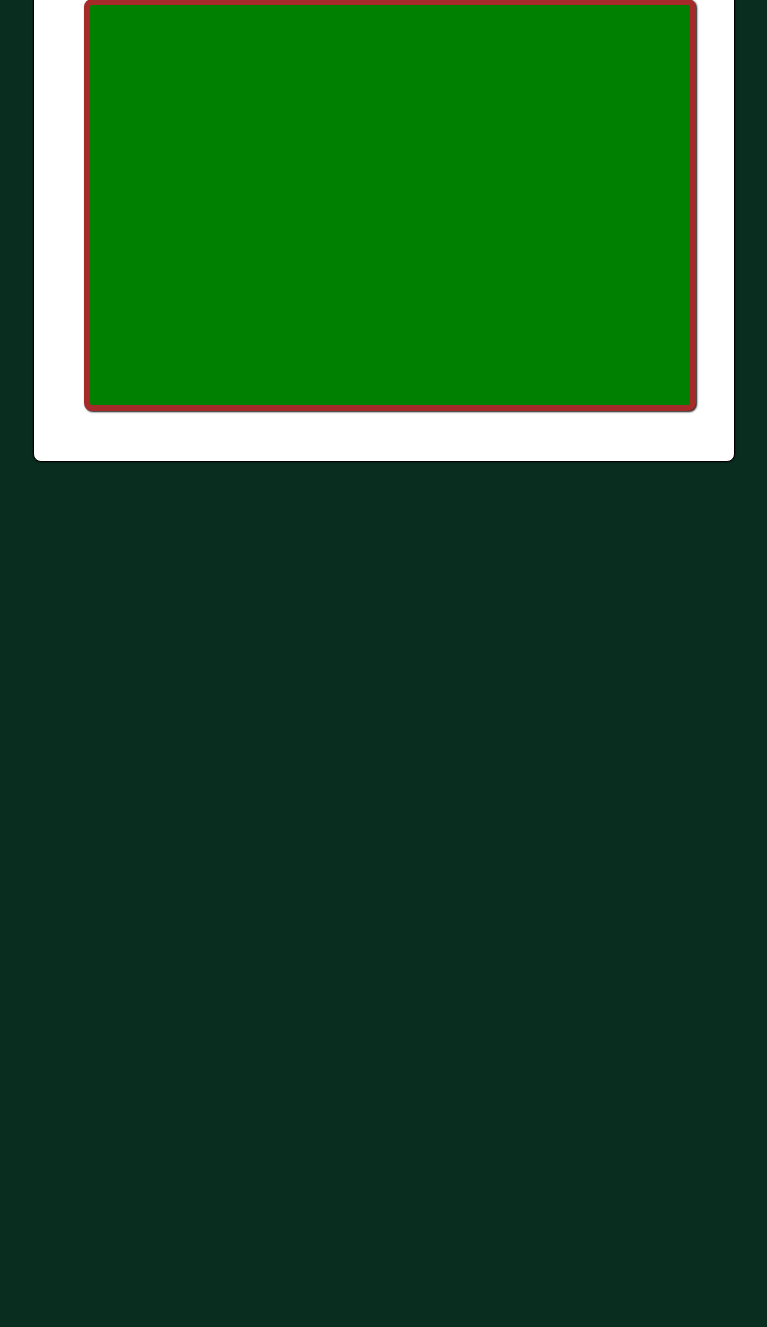
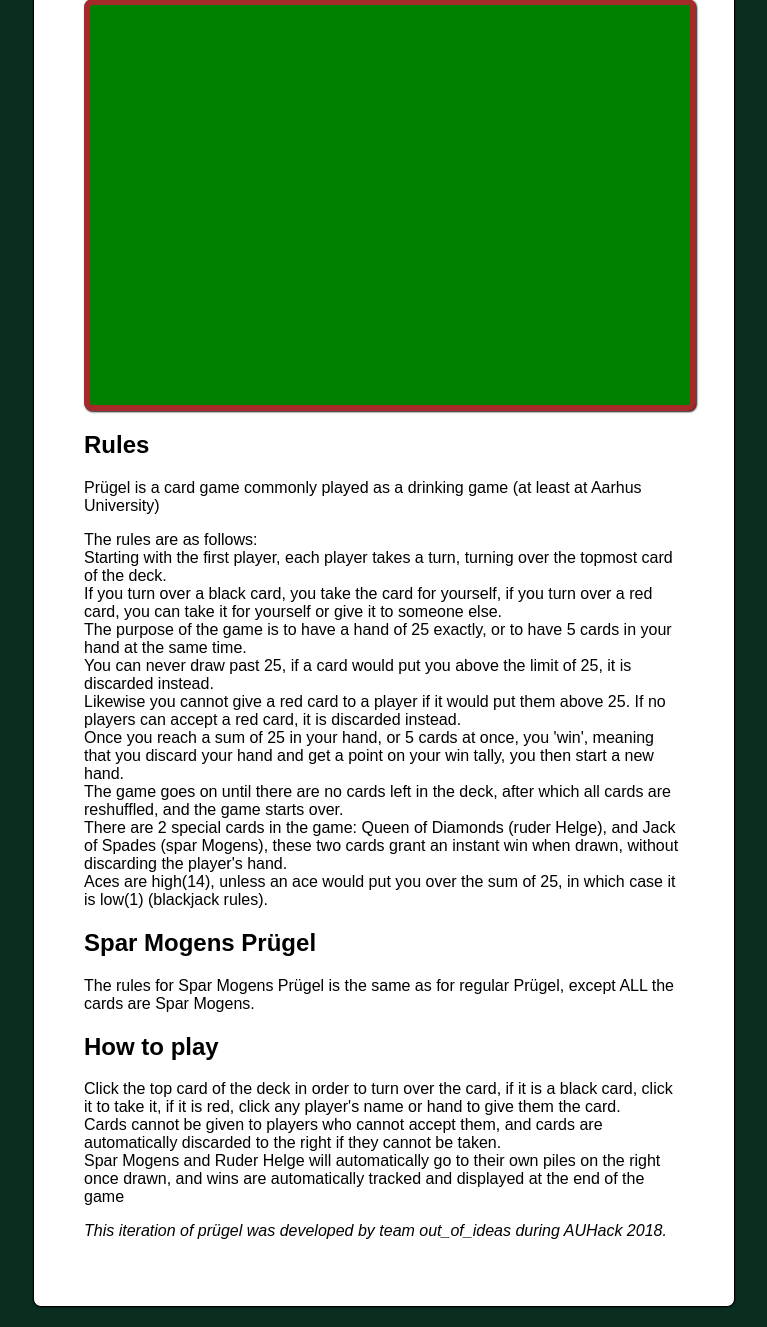
Before and after one commit to Cznielsen/Out_of_Ideas, a Flask app: page /prugel/ in a window 1280 px wide. Shown: the part 568-1895 px from the top of the page, without its empty margins (256-1023 px from the left). Before the commit the page ends 1031 px from the top, so only its background shows below. Run offline with Flask 2, Linux system fonts and the light colour scheme.

Commit message:
Added rules and 'how to play' section under the game board.

```diff
--- a/Randers/templates/prugel.html
+++ b/Randers/templates/prugel.html
@@ -56,5 +56,25 @@
 		</div>
 		<script src="/static/cards.js"></script>
 		<script src="/static/prugel.js"></script>
+		<h2>Rules</h2>
+		<p>Prügel is a card game commonly played as a drinking game (at least at Aarhus University)</p>
+		<p>The rules are as follows: </br>
+		Starting with the first player, each player takes a turn, turning over the topmost card of the deck. </br>
+		If you turn over a black card, you take the card for yourself, if you turn over a red card, you can take it for yourself or give it to someone else. </br>
+		The purpose of the game is to have a hand of 25 exactly, or to have 5 cards in your hand at the same time.</br>
+		You can never draw past 25, if a card would put you above the limit of 25, it is discarded instead. </br>
+		Likewise you cannot give a red card to a player if it would put them above 25. If no players can accept a red card, it is discarded instead.</br>
+		Once you reach a sum of 25 in your hand, or 5 cards at once, you 'win', meaning that you discard your hand and get a point on your win tally, you then start a new hand.</br>
+		The game goes on until there are no cards left in the deck, after which all cards are reshuffled, and the game starts over.</br>
+		There are 2 special cards in the game: Queen of Diamonds (ruder Helge), and Jack of Spades (spar Mogens), these two cards grant an instant win when drawn, without discarding the player's hand. </br>
+		Aces are high(14), unless an ace would put you over the sum of 25, in which case it is low(1) (blackjack rules).</br></p>
+		<h2>Spar Mogens Prügel</h2>
+		<p>The rules for Spar Mogens Prügel is the same as for regular Prügel, except ALL the cards are Spar Mogens.</p>
+		<h2>How to play</h2>
+		<p>Click the top card of the deck in order to turn over the card, if it is a black card, click it to take it, if it is red, click any player's name or hand to give them the card.</br>
+		Cards cannot be given to players who cannot accept them, and cards are automatically discarded to the right if they cannot be taken. </br>
+		Spar Mogens and Ruder Helge will automatically go to their own piles on the right once drawn, and wins are automatically tracked and displayed at the end of the game </br></p>
 	</body>
+	</footer>
+	<p><i>This iteration of prügel was developed by team out_of_ideas during AUHack 2018.</i></p>
 </html>
```
